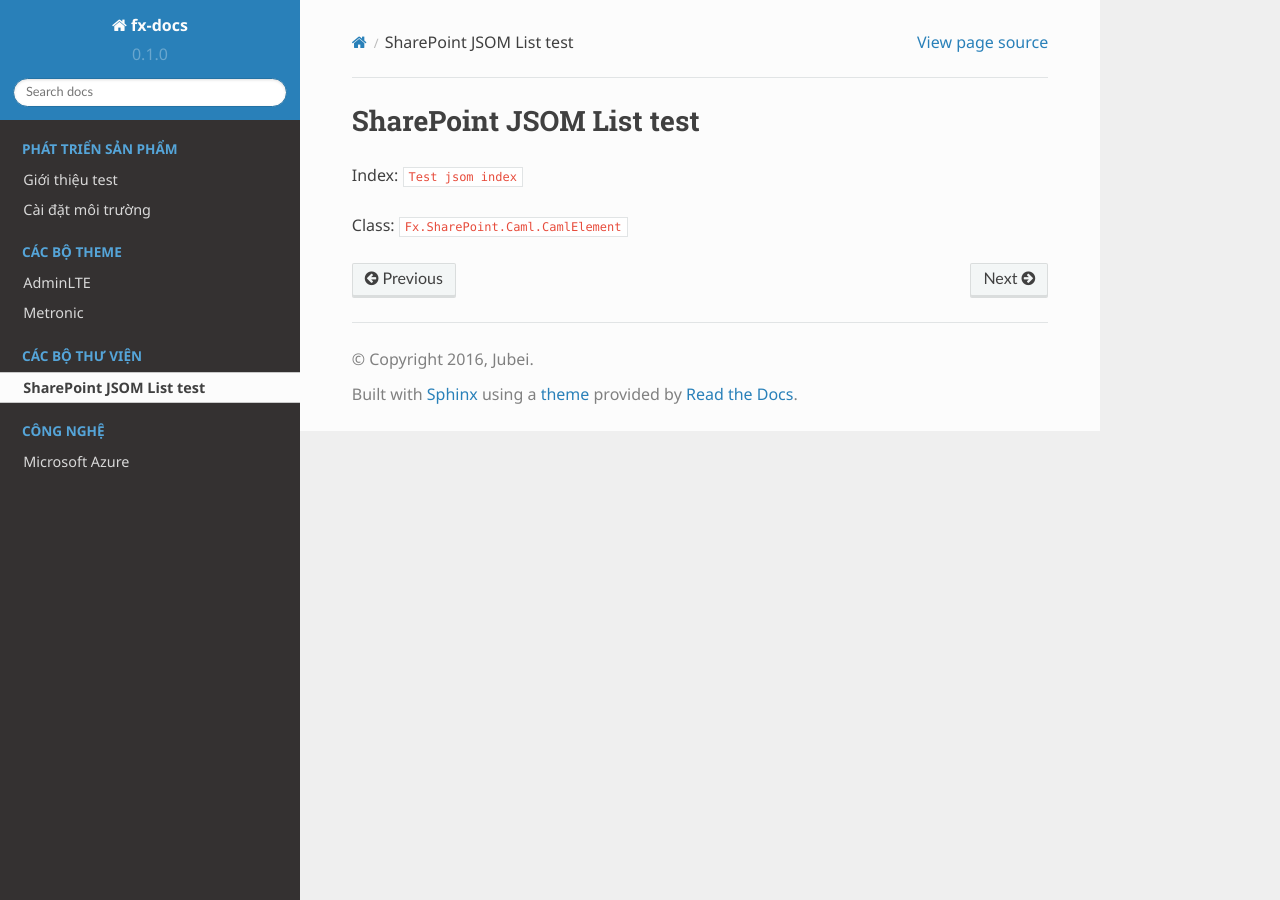
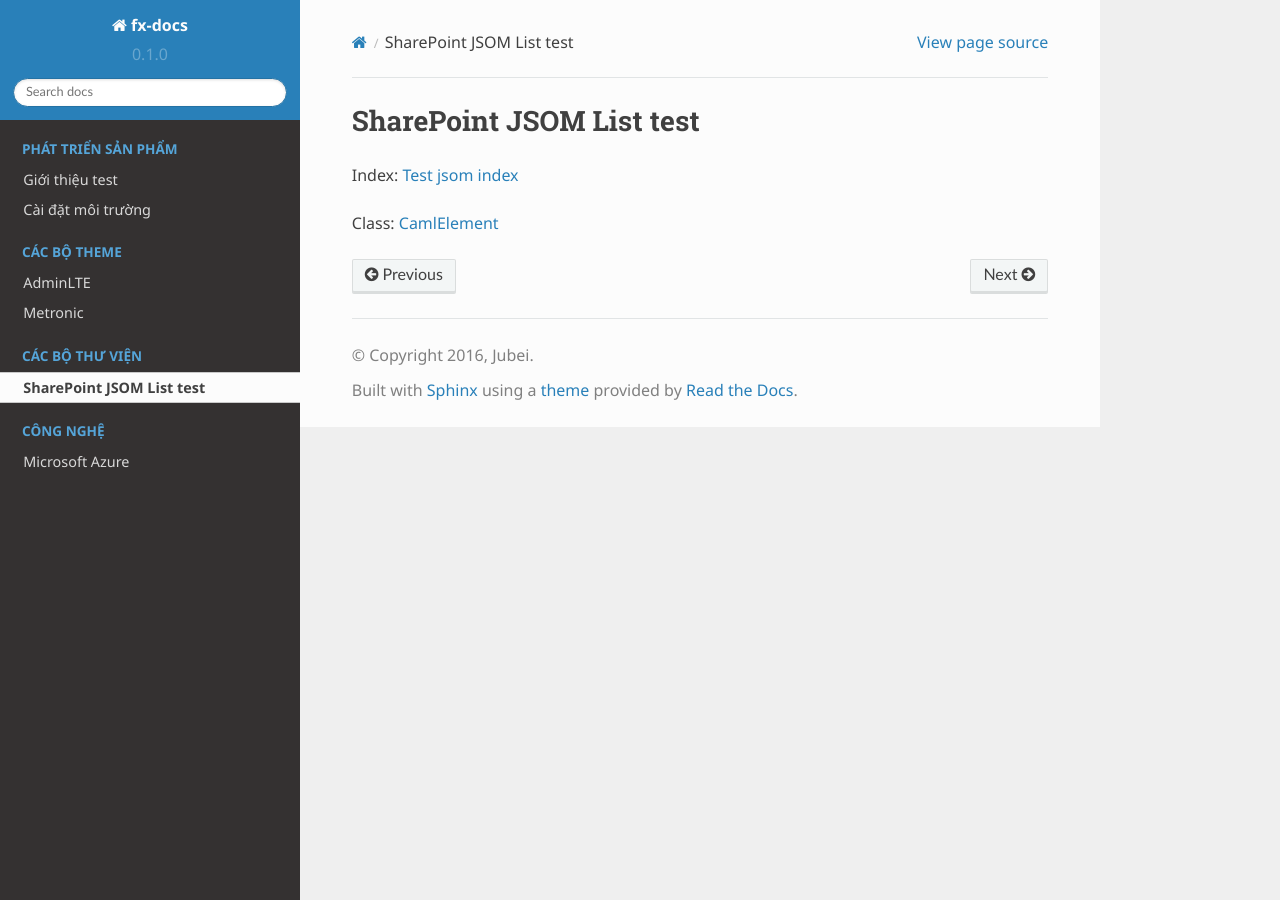
Before and after one commit to fanxipan/fx-docs, a Sphinx documentation site: the page built from docs/modules/code-libraries/sp-jsom-list/index.rst, in a window 1280 px wide. Built offline with Sphinx 7.4.7 and the Read the Docs theme 2.0.0, drawn with Linux system fonts in a browser that asks for light colours; cross-references to code outside the pages are shown as plain code.

Commit message:
no message

```diff
--- a/docs/conf.py
+++ b/docs/conf.py
@@ -19,7 +19,7 @@ import os
 # If extensions (or modules to document with autodoc) are in another directory,
 # add these directories to sys.path here. If the directory is relative to the
 # documentation root, use os.path.abspath to make it absolute, like shown here.
-#sys.path.append(os.path.abspath('extensions'))
+sys.path.append(os.path.abspath('extensions'))
 
 # -- General configuration ------------------------------------------------
 
@@ -30,9 +30,9 @@ import os
 # extensions coming with Sphinx (named 'sphinx.ext.*') or your custom
 # ones.
 extensions = [
-    'sphinx.ext.autodoc'#,
-    #'fx.code-libraries.sp-jsom-list.jsom-index',
-    #'fx.code-libraries.sp-jsom-list.jsom-class'
+    'sphinx.ext.autodoc',
+    'fx.code-libraries.sp-jsom-list.jsom-index',
+    'fx.code-libraries.sp-jsom-list.jsom-class'
 ]
 
 # base url for jsom docs
```
